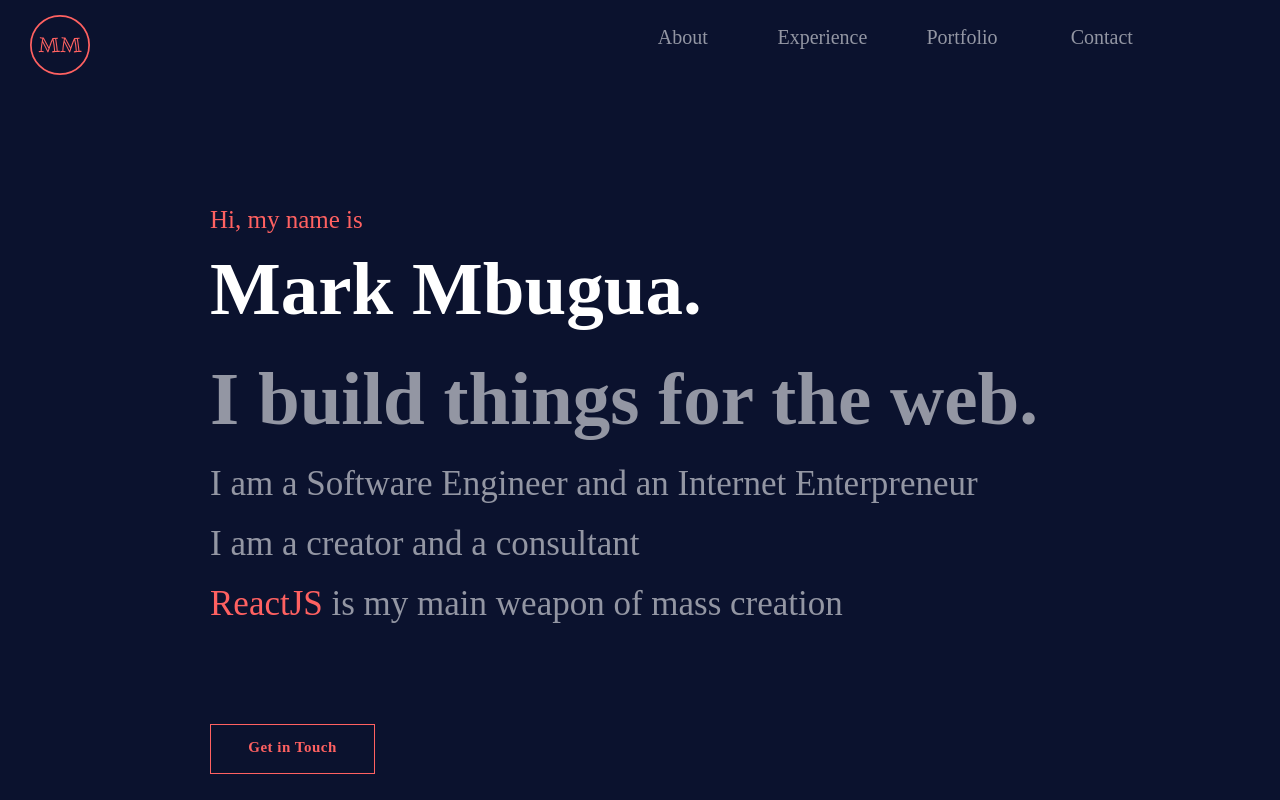
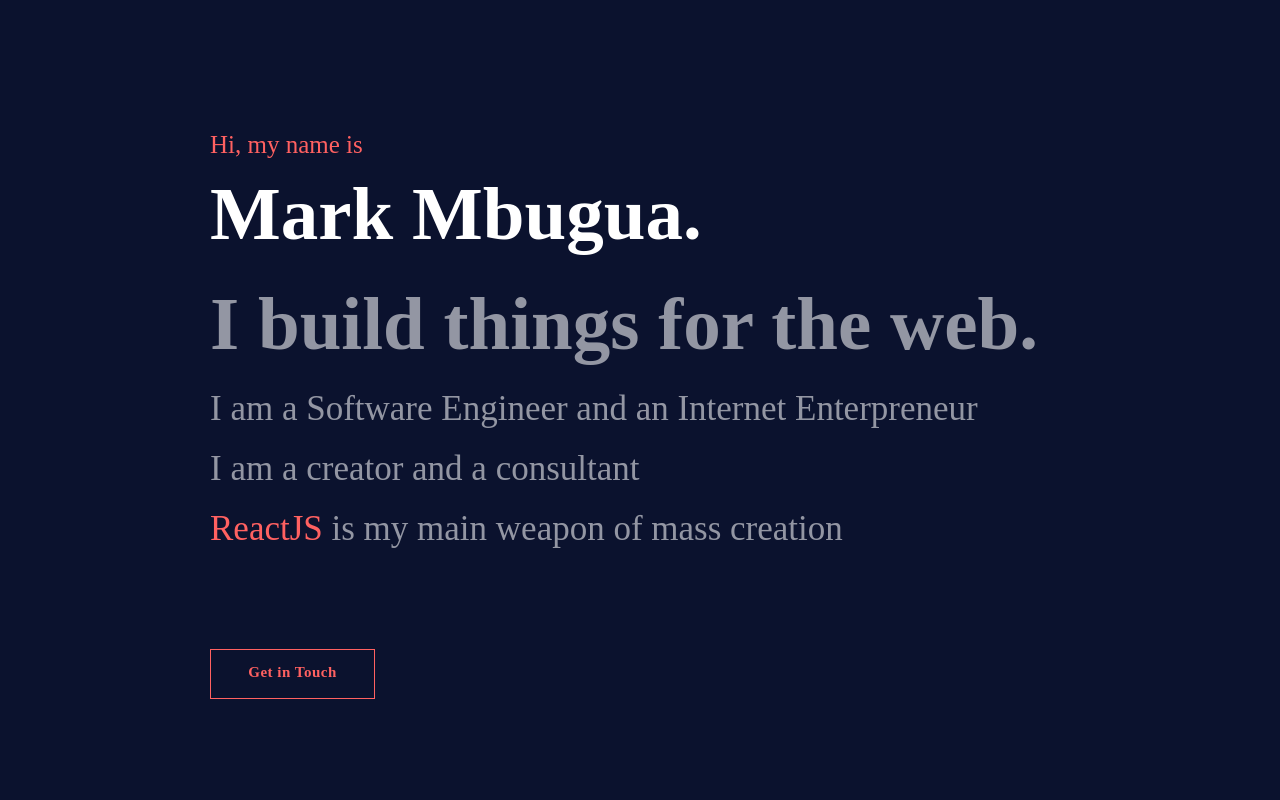
Before and after one commit to Mark9Mbugua/markize, a React (Create React App) app: page / in a window 1280 px wide. Shown: the top 800 px of the page. Built offline with nearby package versions, Linux system fonts and the light colour scheme; a web font is replaced by a local one.

Commit message:
Made header fixed on scrolling up

```diff
--- a/src/components/header/header.component.jsx
+++ b/src/components/header/header.component.jsx
@@ -1,20 +1,34 @@
 import React, { useState, useEffect } from 'react';
 
-import {
-    HeaderContainer,
-    Burger
-} from './header.styles';
+import { HeaderContainer } from './header.styles';
 
 import Navbar from '../navbar/navbar.component';
 
 const Header = () => {
     const [displayMobileNavbar, setDisplayMobileNavbar] = useState(false);
+    const [prevScrollPos, setPrevScrollPos] = useState(0);
+    const [visible, setVisible] = useState(true);
+
+    const handleScroll = () => {
+        // find current scroll position
+        const currentScrollPos = window.pageYOffset;
+
+        // set state based on location info
+        // setVisible((prevScrollPos > currentScrollPos && prevScrollPos - currentScrollPos > 70) || currentScrollPos < 10);
+        setVisible(prevScrollPos > currentScrollPos);
+
+        // set state to new scroll position
+        setPrevScrollPos(currentScrollPos);
+    };
+
+    useEffect(() => {
+        window.addEventListener('scroll', handleScroll);
+        return () => window.removeEventListener('scroll', handleScroll);
+    }, [prevScrollPos, visible, handleScroll]);
 
     useEffect(() => {
         window.addEventListener('resize', checkAndAutoHideMobileNavbar);
-        return () => {
-            window.removeEventListener('resize', checkAndAutoHideMobileNavbar);
-        }
+        return () => window.removeEventListener('resize', checkAndAutoHideMobileNavbar);
     }, []);
 
     const checkAndAutoHideMobileNavbar = () => {
@@ -25,19 +39,13 @@ const Header = () => {
     }
 
     return (
-        <HeaderContainer>
+        <HeaderContainer
+            visible={visible}
+        >
             <Navbar
                 displayMobileNavbar={displayMobileNavbar}
                 setDisplayMobileNavbar={setDisplayMobileNavbar}
             />
-            <Burger
-                displayMobileNavbar={displayMobileNavbar}
-                onClick={() => setDisplayMobileNavbar(!displayMobileNavbar)}
-            >
-                <div className='line1'></div>
-                <div className='line2'></div>
-                <div className='line3'></div>
-            </Burger>
         </HeaderContainer>
     );
 }
--- a/src/components/header/header.styles.jsx
+++ b/src/components/header/header.styles.jsx
@@ -1,55 +1,14 @@
 import styled from 'styled-components';
 
 export const HeaderContainer = styled.div`
-    align-self: center;
-    width: 97%;
-
-    @media screen
-    and (min-width: 480px)
-    and (max-width: 768px) {
-        width: 100%;
-    }
+    top: ${props => props.visible ? '0': '-100px'};
+    width: 100%;
+    position: fixed;
+    z-index: 100;
+    transition: top 0.6s;
 
     @media screen and (max-width: 480px) {
         display: flex;
         justify-items: space-between;
-        width: 100%;
     }
 `;
-
-export const Burger = styled.div`
-  display: none;
-  cursor: pointer;
-
-  @media screen and (max-width: 480px) {
-    display: block;
-    margin: 1.5rem 0.94rem 0 0;
-    width: 25px;
-
-    div {
-        margin: 5px 5px 5px auto;
-        z-index: 10;
-        width: 25px;
-        height: 3px;
-        background-color: #ff6161;
-        transition: all 0.3s linear;
-        transform-origin: 1px;
-
-        &:nth-child(1) {
-        transform: ${({ displayMobileNavbar }) =>
-            displayMobileNavbar ? "rotate(45deg)" : "rotate(0)"};
-        }
-
-        &:nth-child(2) {
-        transform: ${({ displayMobileNavbar }) =>
-            displayMobileNavbar ? "translateX(100%)" : "translateX(0)"};
-        opacity: ${({ displayMobileNavbar }) => (displayMobileNavbar ? 0 : 1)};
-        }
-
-        &:nth-child(3) {
-        transform: ${({ displayMobileNavbar }) =>
-            displayMobileNavbar ? "rotate(-45deg)" : "rotate(0)"};
-        }
-    }
-  }
-`;
--- a/src/components/landing-section/landing.styles.jsx
+++ b/src/components/landing-section/landing.styles.jsx
@@ -36,10 +36,6 @@ export const LandingSection = styled.section`
     @media screen and (max-width: 768px) {
         min-height: unset;
         margin-top: 5rem;
-    }
-
-    @media screen and (max-width: 480px) {
-        margin-top: unset;
     }
 `;
 
--- a/src/components/navbar/navbar.component.jsx
+++ b/src/components/navbar/navbar.component.jsx
@@ -8,15 +8,23 @@ import {
     LogoLink,
     NavLinks,
     NavLink,
-    LogoSrc
+    LogoSrc,
+    Burger
 } from './navbar.styles';
 
 const Navbar = ({displayMobileNavbar, setDisplayMobileNavbar}) => {
     return (
         <Nav>
             <Logo>
-                <LogoLink to='/'>
-                   <LogoSrc src={MyLogo} />
+                <LogoLink
+                    to="landing"
+                    spy={true}
+                    smooth={true}
+                    offset={-100}
+                    duration= {1000}
+                    onClick={() => setDisplayMobileNavbar(false)}
+                >
+                    <LogoSrc src={MyLogo} />
                 </LogoLink>
             </Logo>
             <NavLinks displayMobileNavbar={displayMobileNavbar}>
@@ -61,6 +69,14 @@ const Navbar = ({displayMobileNavbar, setDisplayMobileNavbar}) => {
                     Contact
                 </NavLink>
             </NavLinks>
+            <Burger
+                displayMobileNavbar={displayMobileNavbar}
+                onClick={() => setDisplayMobileNavbar(!displayMobileNavbar)}
+            >
+                <div className='line1'></div>
+                <div className='line2'></div>
+                <div className='line3'></div>
+            </Burger>
         </Nav>
     )
 }
--- a/src/components/navbar/navbar.styles.jsx
+++ b/src/components/navbar/navbar.styles.jsx
@@ -11,14 +11,19 @@ export const Nav = styled.nav`
 `;
 
 export const Logo = styled.div`
-    height: 3.75rem;
-    width: 3.75rem;
-    margin-left: 1.875rem;
-    margin-top: 0.94rem;
+    height: 3rem;
+    width: 3rem;
+    margin-left: 1.6rem;
 
     @media screen and (max-width: 480px) {
         height: 2.5rem;
         width: 2.5rem;
+        overflow: hidden;
+    }
+
+    @media screen and (max-width: 320px) {
+        height: 2.1rem;
+        width: 2.1rem;
         overflow: hidden;
     }
 `;
@@ -33,9 +38,6 @@ export const LogoSrc = styled.img`
 export const LogoLink = styled(Link)`
     text-decoration: none;
     cursor: pointer;
-
-    @media screen and (max-width: 480px) {
-    }
 `;
 
 export const NavLinks = styled.ul`
@@ -53,7 +55,7 @@ export const NavLinks = styled.ul`
     }
 
     @media screen and (max-width: 480px) {
-        position: absolute;
+        position: fixed;
         right: 0px;
         height: 92vh;
         top: 8vh;
@@ -65,20 +67,18 @@ export const NavLinks = styled.ul`
         width: 70%;
         transition: transform 0.5s ease-in;
         transform: translateX(${ props => props.displayMobileNavbar ? ("6%"): ("106%") });
-        z-index: 5;
+        z-index: 100;
         margin-right: 0;
-    }
-
-    @media screen and (max-width: 320px) {
-        top: 10vh;
     }
 `;
 
 
 export const NavLink = styled(Link)`
+    display: flex;
+    justify-content: center;
+    align-items: center;
     color:#9396a3;
     text-decoration: none;
-    text-align: center;
     font-size: 20px;
     width: 30%;
     cursor: pointer;
@@ -92,8 +92,44 @@ export const NavLink = styled(Link)`
     }
 
     @media screen and (max-width: 480px) {
-        background: inherit;
         height: 15%;
         width: 80%;
   }
 `;
+
+export const Burger = styled.div`
+  display: none;
+  cursor: pointer;
+
+  @media screen and (max-width: 480px) {
+    display: block;
+    margin-right: 1.6rem;
+    width: 25px;
+
+    div {
+        margin: 5px 5px 5px auto;
+        z-index: 10;
+        width: 25px;
+        height: 3px;
+        background-color: #ff6161;
+        transition: all 0.3s linear;
+        transform-origin: 1px;
+
+        &:nth-child(1) {
+        transform: ${({ displayMobileNavbar }) =>
+            displayMobileNavbar ? "rotate(45deg)" : "rotate(0)"};
+        }
+
+        &:nth-child(2) {
+        transform: ${({ displayMobileNavbar }) =>
+            displayMobileNavbar ? "translateX(100%)" : "translateX(0)"};
+        opacity: ${({ displayMobileNavbar }) => (displayMobileNavbar ? 0 : 1)};
+        }
+
+        &:nth-child(3) {
+        transform: ${({ displayMobileNavbar }) =>
+            displayMobileNavbar ? "rotate(-45deg)" : "rotate(0)"};
+        }
+    }
+  }
+`;
```
